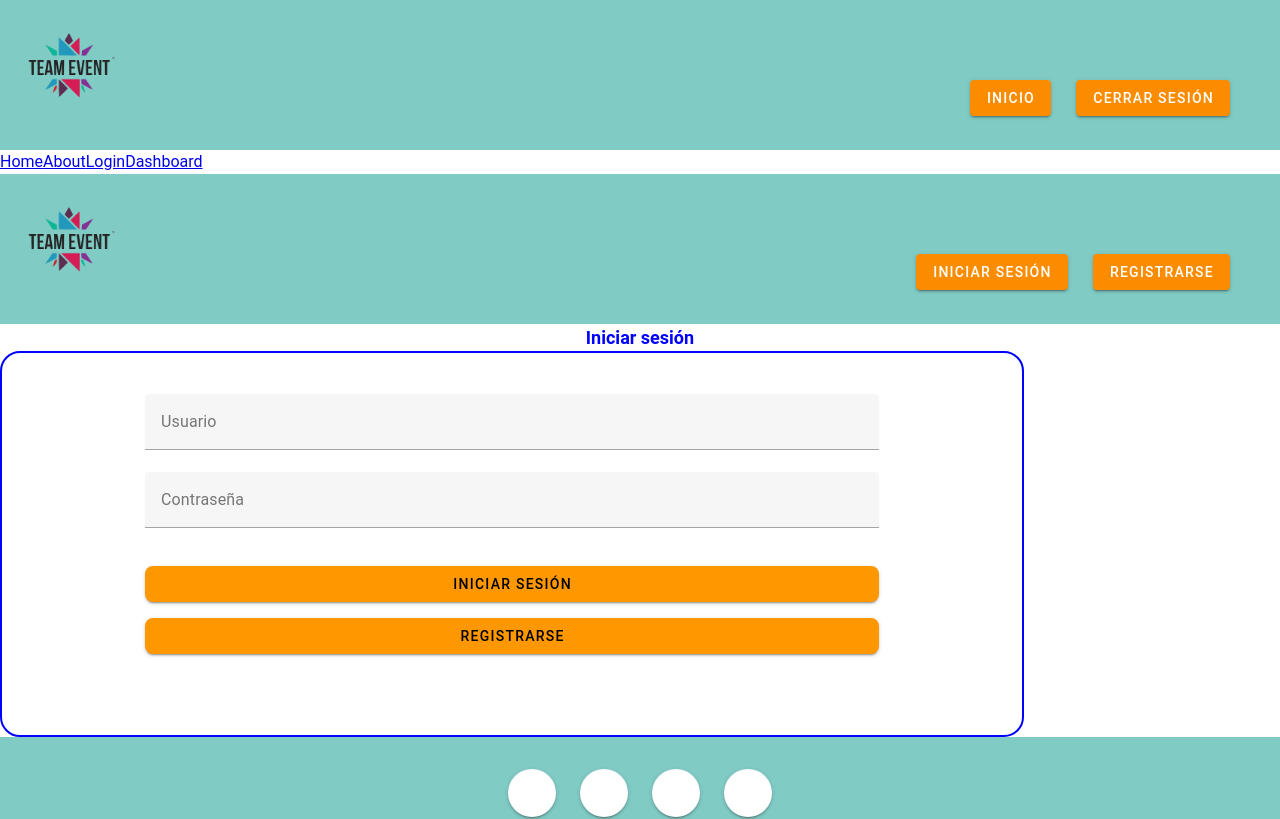
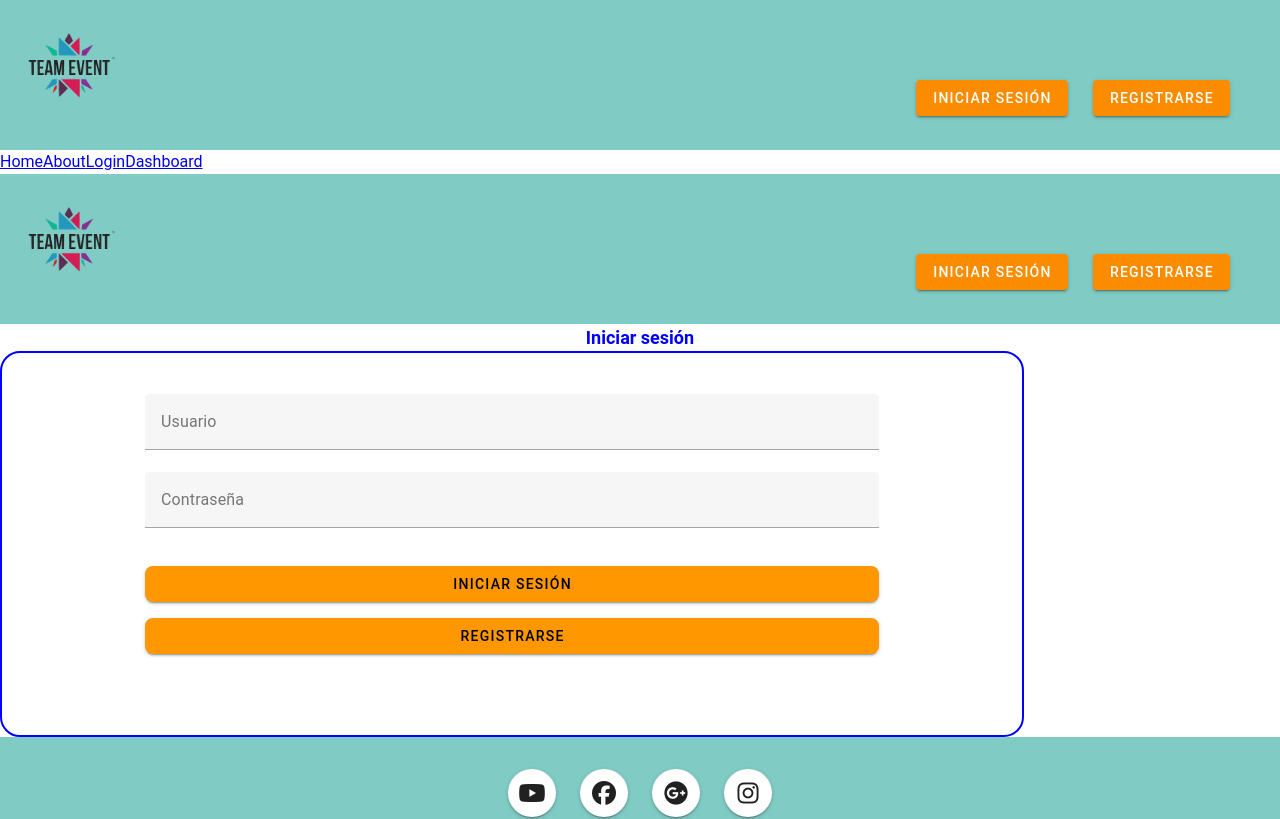
Before and after one commit to RebecaMFep/Frontend-Upcoming-events, a Vue app: page /login in a window 1280 px wide. Shown: the top 819 px of the page. Built offline with nearby package versions, Linux system fonts and the light colour scheme; no server answers.

Commit message:
footer icons fixed

```diff
--- a/package.json
+++ b/package.json
@@ -17,6 +17,7 @@
     "vuetify": "^3.5.1"
   },
   "devDependencies": {
+    "@fortawesome/fontawesome-free": "^6.5.1",
     "@mdi/font": "^7.4.47",
     "@vitejs/plugin-vue": "^5.0.3",
     "@vue/test-utils": "^2.4.4",
--- a/src/App.vue
+++ b/src/App.vue
@@ -1,13 +1,13 @@
 <script setup>
 import { RouterLink, RouterView } from 'vue-router'
-import HeaderComponent2 from './components/header/HeaderComponent2.vue';
+import HeaderComponent from './components/header/HeaderComponent.vue';
 import FooterComponent from './components/footer/FooterComponent.vue';
 
 </script>
 
 <template>
   <header>
-    <HeaderComponent2 />
+    <HeaderComponent />
 
     <div class="wrapper">
       <nav>
--- a/src/components/footer/FooterComponent.vue
+++ b/src/components/footer/FooterComponent.vue
@@ -11,17 +11,16 @@ const icons = [
 
 
 <template>
-    <v-footer color="teal-lighten-3">
-      <v-container class="d-flex justify-center">
+  <v-footer color="teal-lighten-3">
+    <v-container class="d-flex justify-center">
       <v-card color="teal-lighten-3" class="flex" flat tile>
         <v-card-title class="teal">
 
-
           <v-spacer></v-spacer>
 
-            <v-btn v-for="icon in icons" :key="icon" class="mx-3" dark icon>
-              <v-icon size="24px">{{ icon }}</v-icon>
-            </v-btn>
+          <v-btn v-for="icon in icons" :key="icon" class="mx-3" dark icon>
+            <v-icon size="24px" :icon="icon"></v-icon>
+          </v-btn>
         </v-card-title>
 
         <v-card-actions class="d-flex justify-center">
@@ -32,7 +31,4 @@ const icons = [
   </v-footer>
 </template>
 
-  <style>
-
-
-</style>
+<style></style>
--- a/src/components/header/HeaderComponent2.vue
+++ /dev/null
@@ -1,36 +0,0 @@
-<script>
-
-
-</script>
-
-<template>
-    <header>
-      <img src="../../assets/images/icons/logoHeader.png" alt="">
-
-      <div class="buttons">
-        <v-btn class="button1" color="orange-darken-1">Inicio</v-btn>
-        <v-btn class="button2" color="orange-darken-1">Cerrar sesión</v-btn>
-      </div>
-    </header>
-
-</template>
-
-<style lang="scss" scoped>
- header {
-   background-color:#80CBC4;
-   width: 100%;
-   height: 150px;
-   display: flex;
-   justify-content: space-between;
-  }
-
-  .buttons {
-    margin-top: 80px;
-    margin-right: 50px;
-  }
-
-  .button1 {
-    margin-right: 25px;
-  }
-
-</style>
--- a/src/main.js
+++ b/src/main.js
@@ -1,3 +1,4 @@
+import '@fortawesome/fontawesome-free/css/all.css'
 
 import { createApp } from 'vue'
 import { createPinia } from 'pinia'
@@ -7,12 +8,21 @@ import router from './router'
 
 import 'vuetify/styles'
 import { createVuetify } from 'vuetify'
+import { aliases, fa } from 'vuetify/iconsets/fa'
+
 import * as components from 'vuetify/components'
 import * as directives from 'vuetify/directives'
 
 const vuetify = createVuetify({
     components,
     directives,
+    icons: {
+      defaultSet: 'fa',
+      aliases,
+      sets: {
+        fa,
+      },
+    },
   })
 
 const app = createApp(App)
--- a/src/views/AboutView.vue
+++ b/src/views/AboutView.vue
@@ -1,11 +1,9 @@
 <script setup>
-import AddEvent from '@/components/adminDashboard/AddEvent.vue';
-import AddEventButton from '@/components/adminDashboard/AddEventButton.vue';
+
 </script>
 
 <template>
-  <AddEventButton />
-   <AddEvent />
+
 </template>
 
 <style>
```
Also changed, not shown: 1 other file (tests, documents, lock files or other folders).
